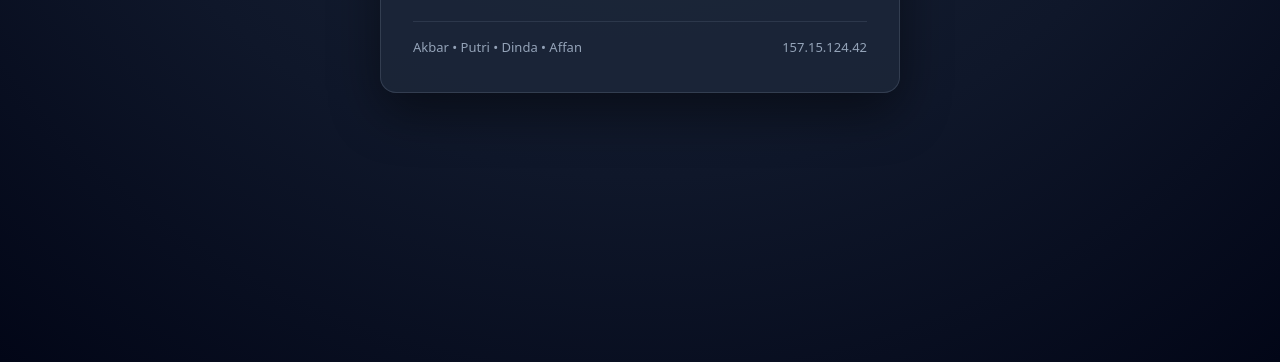
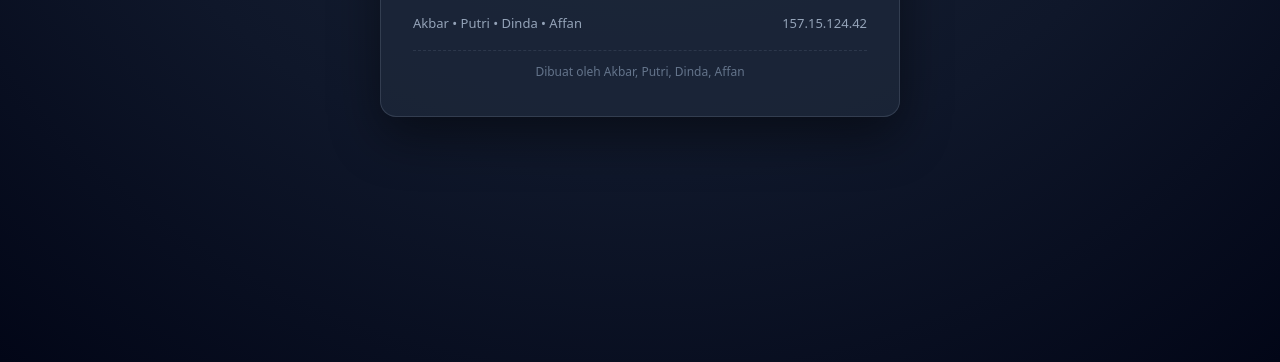
Before and after one commit to rizqiakbar-source/latihan-cicd, a plain HTML site: page public/index.html in a window 1280 px wide. Shown: the part 438-800 px from the top of the page. Drawn offline with Linux system fonts and the light colour scheme.

Commit message:
Add footer and update version message in index.html

```diff
--- a/public/index.html
+++ b/public/index.html
@@ -47,17 +47,26 @@
       font-size: 13px;
       color: #94a3b8;
     }
+    footer {
+      margin-top: 18px;
+      padding-top: 12px;
+      border-top: 1px dashed rgba(148, 163, 184, 0.15);
+      font-size: 12px;
+      color: #64748b;
+      text-align: center;
+    }
   </style>
 </head>
 <body>
   <main class="card">
     <div class="badge">GITHUB REPO</div>
     <h1>Halo, ini web latihan CI/CD</h1>
-    <p>Versi 4 - title dikembalikan</p>
+    <p>Versi 5 - lengkap dengan footer & CI/CD otomatis</p>
     <div class="meta">
       <span>Akbar • Putri • Dinda • Affan</span>
       <span>157.15.124.42</span>
     </div>
+    <footer>Dibuat oleh Akbar, Putri, Dinda, Affan</footer>
   </main>
 </body>
 </html>
```
